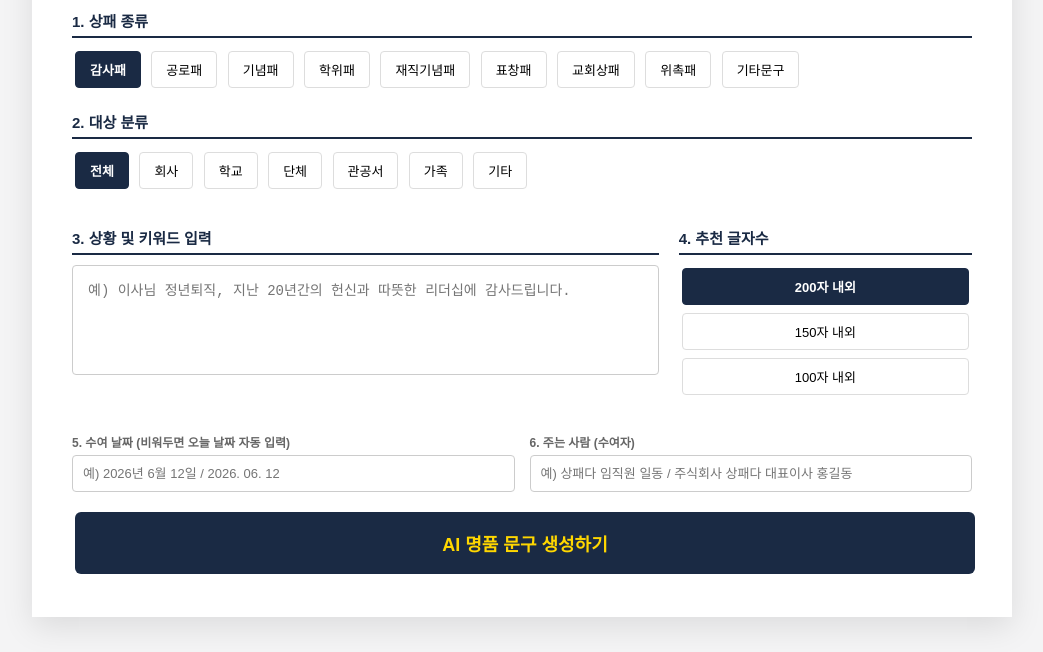
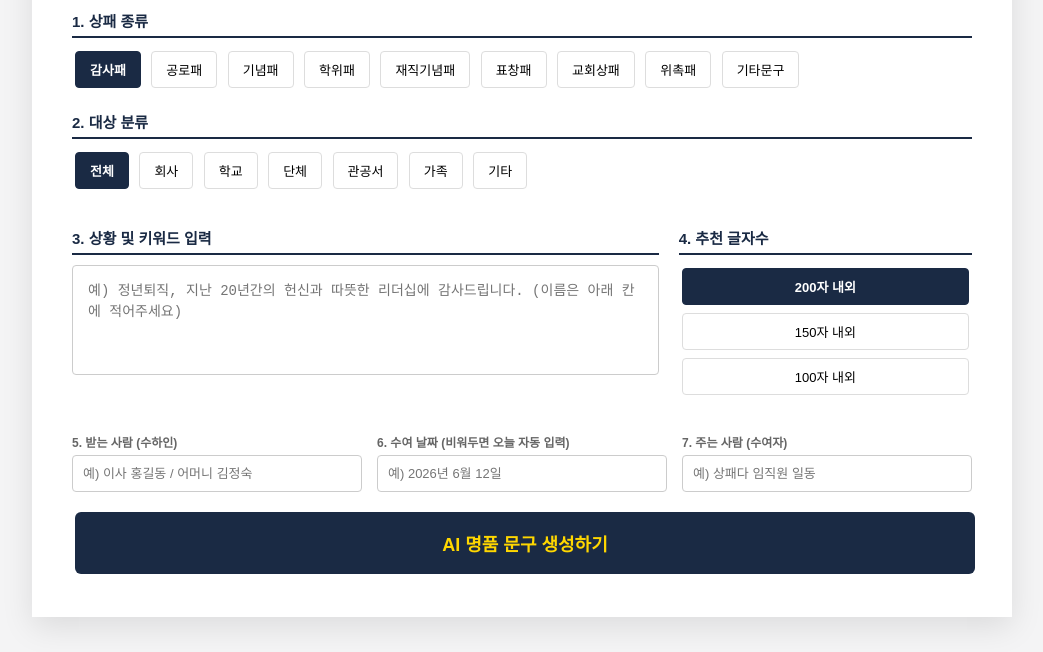
Before and after one commit to 99parksanghyun/my-trophy-api, a website: page index.html in a window 1280 px wide. Shown: the part 148-800 px from the top of the page, without its empty margins (118-1161 px from the left). Drawn offline with Linux system fonts and the light colour scheme.

Commit message:
Update index.html

```diff
--- a/index.html
+++ b/index.html
@@ -20,7 +20,7 @@
 
     textarea { width: 100%; height: 110px; padding: 15px; border: 1px solid #ccc; border-radius: 4px; box-sizing: border-box; resize: none; font-size: 14px; line-height: 1.5; }
 
-    /* 추가된 입력창 스타일 */
+    /* 추가/수정된 입력창 스타일 (3열 배치로 밸런스 조정) */
     .sub-input-group { display: flex; gap: 15px; margin-top: 15px; }
     .sub-input-box { flex: 1; }
     .sub-input-box label { display: block; font-size: 12px; color: #666; margin-bottom: 5px; font-weight: bold; }
@@ -67,7 +67,7 @@
   <div class="flex-container">
     <div class="flex-main">
       <div class="section-title">3. 상황 및 키워드 입력</div>
-      <textarea id="ai-keywords" placeholder="예) 이사님 정년퇴직, 지난 20년간의 헌신과 따뜻한 리더십에 감사드립니다."></textarea>
+      <textarea id="ai-keywords" placeholder="예) 정년퇴직, 지난 20년간의 헌신과 따뜻한 리더십에 감사드립니다. (이름은 아래 칸에 적어주세요)"></textarea>
     </div>
     <div class="flex-side">
       <div class="section-title">4. 추천 글자수</div>
@@ -79,14 +79,19 @@
     </div>
   </div>
 
+  <!-- 입력 영역: 받는 사람, 날짜, 주는 사람 3개 분할 배치 -->
   <div class="sub-input-group">
     <div class="sub-input-box">
-      <label for="ai-date">5. 수여 날짜 (비워두면 오늘 날짜 자동 입력)</label>
-      <input type="text" id="ai-date" placeholder="예) 2026년 6월 12일 / 2026. 06. 12">
+      <label for="ai-receiver">5. 받는 사람 (수하인)</label>
+      <input type="text" id="ai-receiver" placeholder="예) 이사 홍길동 / 어머니 김정숙">
     </div>
     <div class="sub-input-box">
-      <label for="ai-giver">6. 주는 사람 (수여자)</label>
-      <input type="text" id="ai-giver" placeholder="예) 상패다 임직원 일동 / 주식회사 상패다 대표이사 홍길동">
+      <label for="ai-date">6. 수여 날짜 (비워두면 오늘 자동 입력)</label>
+      <input type="text" id="ai-date" placeholder="예) 2026년 6월 12일">
+    </div>
+    <div class="sub-input-box">
+      <label for="ai-giver">7. 주는 사람 (수여자)</label>
+      <input type="text" id="ai-giver" placeholder="예) 상패다 임직원 일동">
     </div>
   </div>
 
@@ -110,13 +115,14 @@ function selectLen(btn, val) { document.querySelectorAll('#len-group .len-btn').
 
 async function requestAIText() {
   const keywords = document.getElementById('ai-keywords').value;
+  const receiverInput = document.getElementById('ai-receiver').value.trim();
+  const giverInput = document.getElementById('ai-giver').value.trim();
   let dateInput = document.getElementById('ai-date').value.trim();
-  const giverInput = document.getElementById('ai-giver').value.trim();
 
   if (!keywords.trim()) { alert('상황이나 키워드를 입력해 주세요!'); return; }
-  if (!giverInput) { alert('주는 사람(수여자)을 입력해 주세요!'); return; }
+  if (!receiverInput) { alert('받는 사람을 입력해 주세요!'); return; }
+  if (!giverInput) { alert('주는 사람을 입력해 주세요!'); return; }
 
-  // 날짜가 비어있으면 오늘 날짜 포맷팅해서 자동 할당
   if (!dateInput) {
     const today = new Date();
     dateInput = `${today.getFullYear()}년 ${today.getMonth() + 1}월 ${today.getDate()}일`;
@@ -124,7 +130,7 @@ async function requestAIText() {
 
   const resultArea = document.getElementById('result-area');
   resultArea.style.display = 'grid';
-  document.querySelectorAll('.content').forEach(el => el.innerText = '🤖 상패다 전용 예문을 분석하여 격식 있는 완제품 문구를 조합하고 있습니다...');
+  document.querySelectorAll('.content').forEach(el => el.innerText = '🤖 받는 분의 성함을 반영하여 품격 있는 완제품 문장을 구성 중입니다...');
 
   try {
     const response = await fetch('/api/generate', {
@@ -135,6 +141,7 @@ async function requestAIText() {
         target: selectedTarget,
         message: keywords,
         maxLength: selectedLength,
+        receiver: receiverInput,
         date: dateInput,
         giver: giverInput
       })
```
